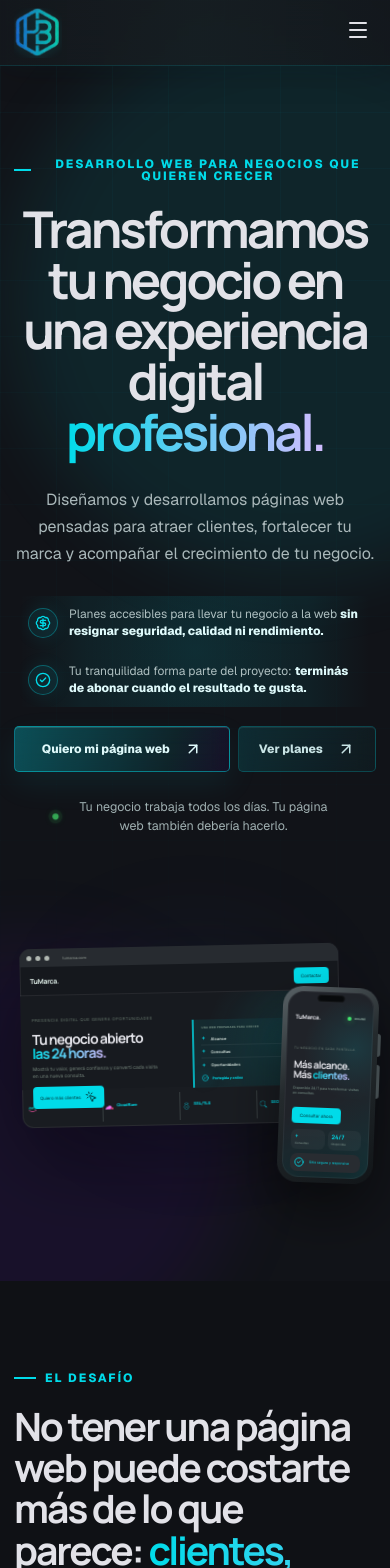
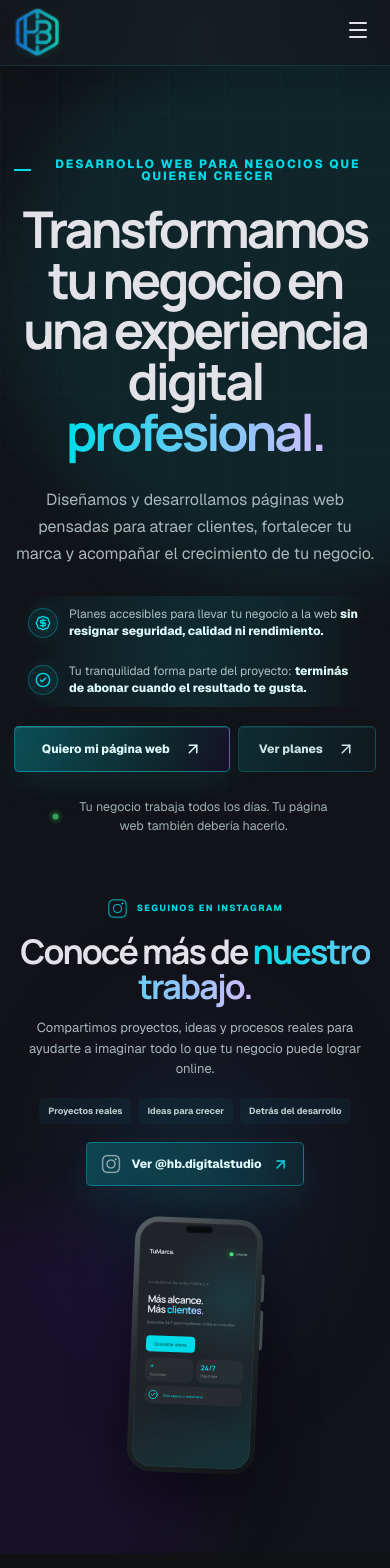
Before and after one commit to hberrino/hbdigitalstudio, a Next.js app: page / in a window 390 px wide. Shown: the top 1568 px of the page. Built offline with nearby package versions, Linux system fonts and the light colour scheme.

Commit message:
Reemplaza la notebook por una sección de Instagram

```diff
--- a/app/components/Footer.jsx
+++ b/app/components/Footer.jsx
@@ -5,7 +5,7 @@ export default function Footer() {
     <footer className="footer"><div className="container footer__grid">
       <div className="footer__brand"><a className="brand brand--logo" href="#inicio" aria-label="HB Digital Studio, ir al inicio"><span className="brand__logo-viewport"><img src="/logohb.png" alt="" /></span></a><p>Desarrollo web y soluciones digitales para negocios que quieren crecer.</p></div>
       <div className="footer__links"><h3>Navegación</h3><a href="#servicios">Servicios</a><a href="#proceso">Cómo trabajamos</a><a href="#planes">Planes</a><a href="#preguntas">Preguntas frecuentes</a></div>
-      <div className="footer__links"><h3>Contacto</h3><a href="https://instagram.com/HB_DIGITAL_STUDIO_PLACEHOLDER" target="_blank" rel="noreferrer"><img className="footer__contact-icon" src="/icons8-instagram-50.png" alt="" />Instagram</a><a href="https://wa.me/542494373738?text=Hola,%20quiero%20consultar%20sobre%20sus%20servicios." target="_blank" rel="noreferrer"><img className="footer__contact-icon" src="/icons8-whatsapp-50.png" alt="" />WhatsApp</a><CopyEmailButton compact imageIcon /></div>
+      <div className="footer__links"><h3>Contacto</h3><a href="https://www.instagram.com/hb.digitalstudio" target="_blank" rel="noreferrer"><img className="footer__contact-icon" src="/icons8-instagram-50.png" alt="" />Instagram</a><a href="https://wa.me/542494373738?text=Hola,%20quiero%20consultar%20sobre%20sus%20servicios." target="_blank" rel="noreferrer"><img className="footer__contact-icon" src="/icons8-whatsapp-50.png" alt="" />WhatsApp</a><CopyEmailButton compact imageIcon /></div>
     </div><div className="container footer__bottom"><span>© {new Date().getFullYear()} HB Digital Studio</span><span>Todos los derechos reservados.</span></div></footer>
   );
 }
--- a/app/components/Hero.jsx
+++ b/app/components/Hero.jsx
@@ -1,4 +1,4 @@
-import { ArrowDown, BadgeDollarSign, CheckCircle2, MousePointerClick } from "lucide-react";
+import { ArrowDown, ArrowUpRight, BadgeDollarSign, CheckCircle2 } from "lucide-react";
 import { Button } from "./ui";
 
 export default function Hero() {
@@ -18,34 +18,16 @@ export default function Hero() {
           <p className="hero__note"><i aria-hidden="true" /><span>Tu negocio trabaja todos los días. Tu página web también debería hacerlo.</span></p>
         </div>
 
-        <div className="showcase" aria-label="Representación de una página web adaptable a notebook y celular">
+        <div className="showcase" aria-label="Invitación a conocer HB Digital Studio en Instagram junto a una representación mobile">
           <div className="showcase__glow" />
-          <div className="laptop">
-            <div className="laptop__top">
-              <div className="browser-bar"><i /><i /><i /><span>tumarca.com</span></div>
-              <div className="mock-nav"><b>TuMarca.</b><span /><span /><button>Contactar</button></div>
-              <div className="mock-hero">
-                <div className="mock-copy">
-                  <small>Presencia digital que genera oportunidades</small>
-                  <strong>Tu negocio abierto<br /><em>las 24 horas.</em></strong>
-                  <p>Mostrá tu valor, generá confianza y convertí cada visita en una nueva consulta.</p>
-                  <button>Quiero más clientes <MousePointerClick size={12} /></button>
-                </div>
-                <div className="mock-growth">
-                  <small>Una web preparada para crecer</small>
-                  <div><b>+</b><span>Alcance</span></div>
-                  <div><b>+</b><span>Consultas</span></div>
-                  <div><b>+</b><span>Oportunidades</span></div>
-                  <p className="mock-growth__status"><CheckCircle2 size={11} />Protegida y online</p>
-                </div>
-              </div>
-              <div className="mock-stats">
-                <span><img src="/icons8-amazon-web-services-48.png" alt="" /><b>AWS</b><small>Cloud</small></span>
-                <span><img src="/icons8-cloudflare-48.png" alt="" /><b>Cloudflare</b><small>Protección</small></span>
-                <span><img src="/icons8-candado-50.png" alt="" /><b>SSL/TLS</b><small>Seguridad</small></span>
-                <span><img src="/icons8-búsqueda-50.png" alt="" /><b>SEO</b><small>Visibilidad</small></span>
-              </div>
-            </div>
+          <div className="social-showcase">
+            <span className="social-showcase__eyebrow"><img src="/icons8-instagram-50.png" alt="" />Seguinos en Instagram</span>
+            <h2>Conocé más de <em>nuestro trabajo.</em></h2>
+            <p>Compartimos proyectos, ideas y procesos reales para ayudarte a imaginar todo lo que tu negocio puede lograr online.</p>
+            <div className="social-showcase__topics"><span>Proyectos reales</span><span>Ideas para crecer</span><span>Detrás del desarrollo</span></div>
+            <a className="social-showcase__button" href="https://www.instagram.com/hb.digitalstudio" target="_blank" rel="noreferrer">
+              <img src="/icons8-instagram-50.png" alt="" /><span>Ver @hb.digitalstudio</span><ArrowUpRight size={17} />
+            </a>
           </div>
 
           <div className="phone">
--- a/app/globals.css
+++ b/app/globals.css
@@ -87,8 +87,20 @@ button { font: inherit; }
 .hero__orb { position: absolute; border-radius: 50%; filter: blur(1px); }
 .hero__orb--one { width: 560px; height: 560px; right: -180px; top: 20px; background: rgba(0, 219, 233, .09); filter: blur(35px); }
 .hero__orb--two { width: 420px; height: 420px; left: -180px; bottom: -80px; background: rgba(112, 0, 255, .08); filter: blur(35px); }
-.showcase { position: relative; width: min(1040px, 100%); height: 525px; display: flex; align-items: center; justify-content: center; margin: 0 auto; }
-.showcase__glow { position: absolute; width: 76%; height: 68%; border-radius: 50%; background: radial-gradient(ellipse, rgba(0,219,233,.17), rgba(112,0,255,.055) 44%, transparent 72%); filter: blur(55px); }
+.showcase { position: relative; display: grid; grid-template-columns: minmax(0,1fr) 210px; gap: 86px; align-items: center; width: min(900px, 100%); min-height: 440px; margin: 0 auto; }
+.showcase__glow { position: absolute; inset: 10% 4%; border-radius: 50%; background: radial-gradient(ellipse, rgba(0,219,233,.15), rgba(112,0,255,.05) 44%, transparent 72%); filter: blur(55px); }
+.social-showcase { position: relative; z-index: 3; max-width: 560px; text-align: left; }
+.social-showcase__eyebrow { display: inline-flex; align-items: center; gap: 9px; margin-bottom: 18px; color: var(--mint); font-size: 11px; font-weight: 760; letter-spacing: .15em; text-transform: uppercase; }
+.social-showcase__eyebrow img { width: 21px; height: 21px; object-fit: contain; filter: invert(80%) sepia(63%) saturate(3070%) hue-rotate(133deg) brightness(100%) contrast(102%); }
+.social-showcase h2 { max-width: 520px; margin: 0 0 18px; font-family: var(--font-manrope); font-size: clamp(36px, 4.2vw, 52px); line-height: 1.03; letter-spacing: -.055em; }
+.social-showcase h2 em { background: linear-gradient(90deg, var(--mint), var(--purple)); -webkit-background-clip: text; background-clip: text; color: transparent; font-style: normal; }
+.social-showcase > p { max-width: 535px; margin: 0; color: var(--muted); font-size: 15px; line-height: 1.7; }
+.social-showcase__topics { display: flex; flex-wrap: wrap; gap: 7px; margin-top: 23px; }
+.social-showcase__topics span { padding: 8px 11px; border-radius: 5px; background: rgba(0,219,233,.055); color: #bcd0d1; font-size: 10px; font-weight: 650; }
+.social-showcase__button { display: inline-flex; align-items: center; gap: 10px; min-height: 47px; margin-top: 22px; padding: 0 16px; border: 1px solid rgba(0,219,233,.38); border-radius: 5px; background: linear-gradient(105deg, rgba(0,219,233,.24), rgba(0,219,233,.065)); color: #e2fbfc; font-size: 13px; font-weight: 740; box-shadow: 0 14px 34px rgba(0,219,233,.08); transition: transform .2s ease, border-color .2s ease, background .2s ease; }
+.social-showcase__button:hover { transform: translateY(-2px); border-color: rgba(125,244,255,.72); background: linear-gradient(105deg, rgba(0,219,233,.34), rgba(0,219,233,.11)); }
+.social-showcase__button img { width: 20px; height: 20px; object-fit: contain; filter: invert(1); }
+.social-showcase__button svg { color: var(--mint); }
 .laptop { container: laptop / inline-size; position: relative; z-index: 2; width: min(780px, 78%); margin-left: -8%; transform: rotate(-1.2deg); filter: drop-shadow(0 34px 45px rgba(0,0,0,.42)); }
 .laptop__top { display: grid; grid-template-rows: 25px 42px 1fr 58px; overflow: hidden; aspect-ratio: 16 / 9; padding: 0; background: #15181d; border-radius: 18px; box-shadow: inset 0 0 0 1px rgba(255,255,255,.07); }
 .laptop__base { display: none; }
@@ -120,7 +132,7 @@ button { font: inherit; }
 .mock-stats img { grid-row: 1 / 3; align-self: center; width: 14px; height: 14px; object-fit: contain; filter: invert(80%) sepia(63%) saturate(3070%) hue-rotate(133deg) brightness(100%) contrast(102%); }
 .mock-stats b { align-self: end; color: var(--forest); font-size: 7px; line-height: 1; }
 .mock-stats small { align-self: start; margin-top: 3px; color: #687779; font-size: 4.5px; line-height: 1; }
-.phone { container: phone / inline-size; position: absolute; z-index: 4; right: 4%; bottom: 66px; width: 158px; height: 306px; padding: 5px; background: linear-gradient(145deg, #596266, #242a2d 42%, #111518); border-radius: 29px; box-shadow: 0 28px 60px rgba(0,0,0,.48); transform: rotate(2.2deg); }
+.phone { container: phone / inline-size; position: relative; z-index: 4; justify-self: center; width: 176px; height: 340px; padding: 5px; background: linear-gradient(145deg, #596266, #242a2d 42%, #111518); border-radius: 31px; box-shadow: 0 28px 60px rgba(0,0,0,.48); transform: rotate(2.2deg); }
 .phone::before, .phone::after { content: ""; position: absolute; right: -3px; width: 3px; border-radius: 0 3px 3px 0; background: #424b4e; }
 .phone::before { top: 64px; height: 34px; }
 .phone::after { top: 108px; height: 52px; }
@@ -317,7 +329,7 @@ button { font: inherit; }
   .navbar__nav > a:not(.button) { display: none; }
   .hero__grid { grid-template-columns: 1fr; gap: 20px; }
   .hero__copy { max-width: 780px; padding-top: 35px; }
-  .showcase { width: min(720px, 100%); height: 455px; margin: 0 auto; }
+  .showcase { grid-template-columns: minmax(0,1fr) 190px; gap: 55px; width: min(720px, 100%); min-height: 420px; margin: 0 auto; }
   .problem__grid { grid-template-columns: repeat(2, 1fr); }
   .problem-card:nth-child(2) { border-right: 0; }
   .problem-card:nth-child(-n+2) { border-bottom: 1px solid var(--line); }
@@ -361,7 +373,14 @@ button { font: inherit; }
   .hero__note { justify-content: center; align-items: center; max-width: 320px; margin: 25px auto 0; padding-inline: 8px; text-align: center; font-size: 12.5px; line-height: 1.55; }
   .hero__note i { width: 7px; height: 7px; }
   .hero__note span { max-width: 270px; }
-  .showcase { height: 330px; margin-top: 15px; }
+  .showcase { grid-template-columns: 1fr; gap: 32px; width: min(100%, 420px); min-height: 0; margin-top: 42px; }
+  .social-showcase { text-align: center; }
+  .social-showcase__eyebrow { justify-content: center; margin-bottom: 15px; font-size: 9px; }
+  .social-showcase h2 { margin-bottom: 14px; font-size: 34px; }
+  .social-showcase > p { font-size: 13px; line-height: 1.6; }
+  .social-showcase__topics { justify-content: center; margin-top: 18px; }
+  .social-showcase__topics span { padding: 7px 9px; font-size: 9px; }
+  .social-showcase__button { min-height: 44px; margin-top: 18px; padding-inline: 14px; font-size: 12px; }
   .laptop { width: 88%; margin-left: -8%; }
   .laptop__top { grid-template-rows: 19px 32px 1fr 42px; border-radius: 12px; }
   .browser-bar { height: 19px; }
@@ -373,20 +392,21 @@ button { font: inherit; }
   .mock-stats img { width: 9px; height: 9px; }
   .mock-stats b { font-size: 5px; }
   .mock-stats small { display: none; }
-  .phone { right: 0; bottom: 18px; width: 96px; height: 196px; border-radius: 20px; }
-  .phone::before { top: 45px; height: 23px; }
-  .phone::after { top: 76px; height: 34px; }
+  .phone { width: 128px; height: 255px; border-radius: 24px; }
+  .phone::before { top: 54px; height: 28px; }
+  .phone::after { top: 90px; height: 40px; }
   .phone__speaker { top: 8px; width: 27px; height: 7px; }
-  .phone__content { border-radius: 16px; padding: 22px 8px 10px; }
-  .phone__brand { margin-bottom: 13px; }
-  .phone__content strong { margin: 5px 0 6px; font-size: 11px; }
-  .phone__copy { margin-bottom: 6px; font-size: 3.8px; }
-  .phone__content button { padding: 5px 7px; font-size: 4.5px; }
-  .phone__metrics { gap: 3px; margin-top: 7px; }
-  .phone__metrics > span { padding: 4px; }
-  .phone__metrics b { font-size: 6px; }
-  .phone__metrics small { font-size: 3px; }
-  .phone__card { margin-top: 4px; padding: 4px; font-size: 3.7px; }
+  .phone__content { border-radius: 19px; padding: 26px 10px 10px; }
+  .phone__brand { margin-bottom: 16px; font-size: 7.5px; }
+  .phone__eyebrow { font-size: 4px; }
+  .phone__content strong { margin: 6px 0 7px; font-size: 13px; }
+  .phone__copy { margin-bottom: 7px; font-size: 4.5px; }
+  .phone__content button { padding: 6px 8px; font-size: 5px; }
+  .phone__metrics { gap: 3px; margin-top: 8px; }
+  .phone__metrics > span { padding: 5px; }
+  .phone__metrics b { font-size: 7px; }
+  .phone__metrics small { font-size: 3.5px; }
+  .phone__card { margin-top: 5px; padding: 5px; font-size: 4.4px; }
   .scroll-hint { display: none; }
   .problem__intro h2 { font-size: 39px; }
   .problem__grid { grid-template-columns: 1fr; }
```
